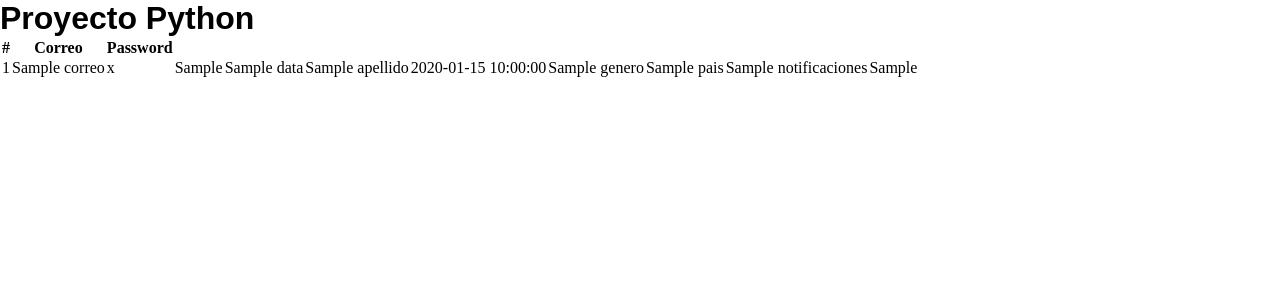
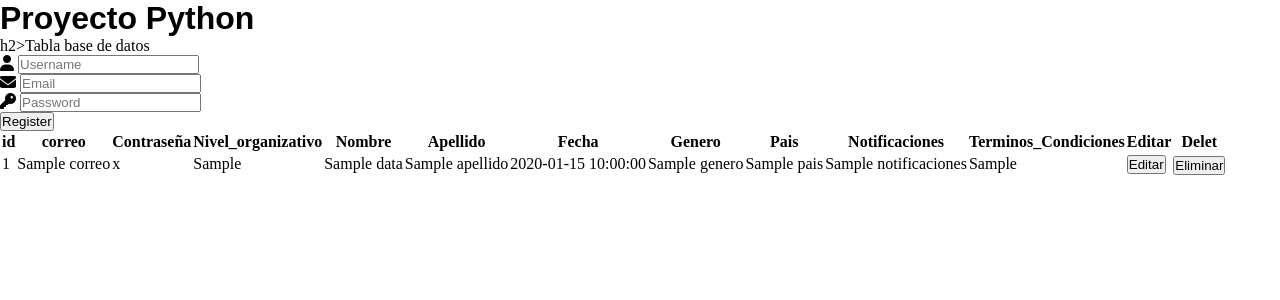
Before and after one commit to PabloChavez22/python_backend, a Flask app: template src/templates/vista.html in a window 1280 px wide. Shown: the top 300 px of the page. Run offline with Flask 3, Linux system fonts and the light colour scheme; the template is opened without the code that fills it: most values are stand-ins (such as "Sample title", 1, 10 or a date in 2020); some libraries are stand-ins or nearby versions.

Commit message:
Update vista.html
Actualizacion del Vista.html con lo que llevo hecho y estoy haciendo la parte de editar con todos los campos

```diff
--- a/src/templates/vista.html
+++ b/src/templates/vista.html
@@ -8,6 +8,7 @@
         <link rel="stylesheet" type="text/css" href="./css/style-menu.css">
         <link rel="stylesheet" type="text/css" href="./css/style-color-letra.css">
         <link rel="stylesheet" type="text/css" href="./css/style-sections.css">
+        <link rel="stylesheet" href="../static/prueba.css">
 
         <title>Programate</title>
 
@@ -15,33 +16,72 @@
     </head>
     <body>
         <h1>Proyecto Python</h1>
+        h2>Tabla base de datos</h2>
 <div>
+  <form action="">
+
+    <div class="input-container">
+      <i class="fa fa-user icon"></i>
+      <input class="input-field" type="text" placeholder="Username" name="usrnm">
+    </div>
+
+    <div class="input-container">
+      <i class="fa fa-envelope icon"></i>
+      <input class="input-field" type="text" placeholder="Email" name="email">
+    </div>
+
+    <div class="input-container">
+      <i class="fa fa-key icon"></i>
+      <input class="input-field" type="password" placeholder="Password" name="psw">
+    </div>
+
+    <button type="submit" class="btn">Register</button>
+  </form>
+</div>
+<!--        TABLA      -->
+<div style="overflow-x:auto;">
   <table>
-                <thead>
-                    <th>#</th>
-                    <th>Correo</th>
-                    <th>Password</th>
-                </thead>
-
-                <tbody><!--como se llama en db-->
+    <tr>
+      <th>id</th>
+      <th>correo</th>
+      <th>Contraseña</th>
+      <th>Nivel_organizativo</th> <!--ni idea que es-->
+      <th>Nombre</th>
+      <th>Apellido</th>
+      <th>Fecha</th>
+      <th>Genero</th>
+      <th>Pais</th>
+      <th>Notificaciones</th>
+      <th>Terminos_Condiciones</th>
+      <th>Editar</th>
+      <th>Delet</th>
+    </tr>
+    <tbody>
       {% for d in data %}
         <tr>
-                            <td>{{d.id}}</td>
-                            <td>{{d.correo}}</td>
-                            <td>{{d.password}}</td>
-                            <td>{{d.nivel_organizativo}}</td>
-                            <td>{{d.nombre}}</td>
-                            <td>{{d.apellido}}</td>
-                            <td>{{d.fecha_nacimiento}}</td>
-                            <td>{{d.genero}}</td>
-                            <td>{{d.pais}}</td>
-                            <td>{{d.notificaciones}}</td>
-                            <td>{{d.terminos_condiciones}}</td>
+          <td>{{d.id}}</td> <!-- ID -->
+          <td>{{d.correo}}</td> <!-- CORREO -->
+          <td>{{d.password}}</td> <!-- CONTRASEÑA -->
+          <td>{{d.nivel_organizativo}}</td> <!-- NIVEL_ORGANIZATIVO -->
+          <td>{{d.nombre}}</td> <!-- NOMBRE -->
+          <td>{{d.apellido}}</td> <!-- APELLIDO -->
+          <td>{{d.fecha_nacimiento}}</td> <!-- FECHA -->
+          <td>{{d.genero}}</td> <!-- GENERO -->
+          <td>{{d.pais}}</td> <!-- PAIS -->
+          <td>{{d.notificaciones}}</td> <!-- NOTIFICACIONES -->
+          <td>{{d.terminos_condiciones}}</tb> <!--TERMINOS Y CONDICIONES -->
+          <td> <!--EDITAR --> <!--esta en proceso -->
+            <button>Editar</button>
+
+          </td>
+          <td> <!-- Eliminar -->
+          <a href="{{url_for('delete',id=d.id)}}"><button>Eliminar</button></a>
+          </td>
         </tr>
       {% endfor %}
     </tbody>
+
   </table>
 </div>
 </body>
-
 </html>
```
Lines whose indentation alone changed are shown as unchanged.
